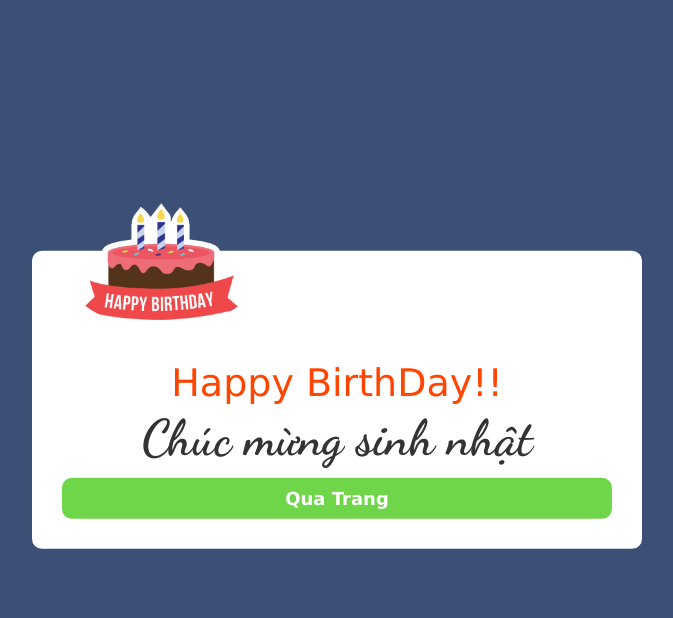
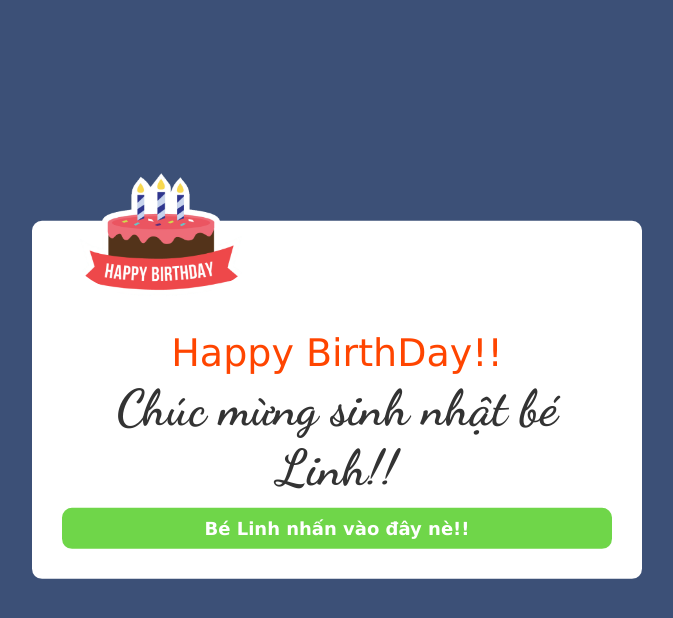
Before and after one commit to VinhHinh/HappyBirthDay, a plain HTML site: page index.html in a window 1280 px wide. Both pictures are taken after a click on the button "Hi, Click vào đây nè!!!". Shown: the whole page, without its empty margins (303-976 px from the left). Drawn offline with Linux system fonts and the light colour scheme.

Commit message:
Update index.html

```diff
--- a/index.html
+++ b/index.html
@@ -14,8 +14,8 @@
     <div class="popup" id="popup">
         <img src="img/sticker_birthdaycake.png" alt="Ảnh"><br>
         <h2>Happy BirthDay!!</h2>
-        <p>Chúc mừng sinh nhật</p>
-        <button type="button" onclick="closePopup(); Hide();">Qua Trang</button>
+        <p>Chúc mừng sinh nhật bé Linh!!</p>
+        <button type="button" onclick="closePopup(); Hide();">Bé Linh nhấn vào đây nè!!</button>
     </div>
 
 <script src="js/index.js"></script>
```
